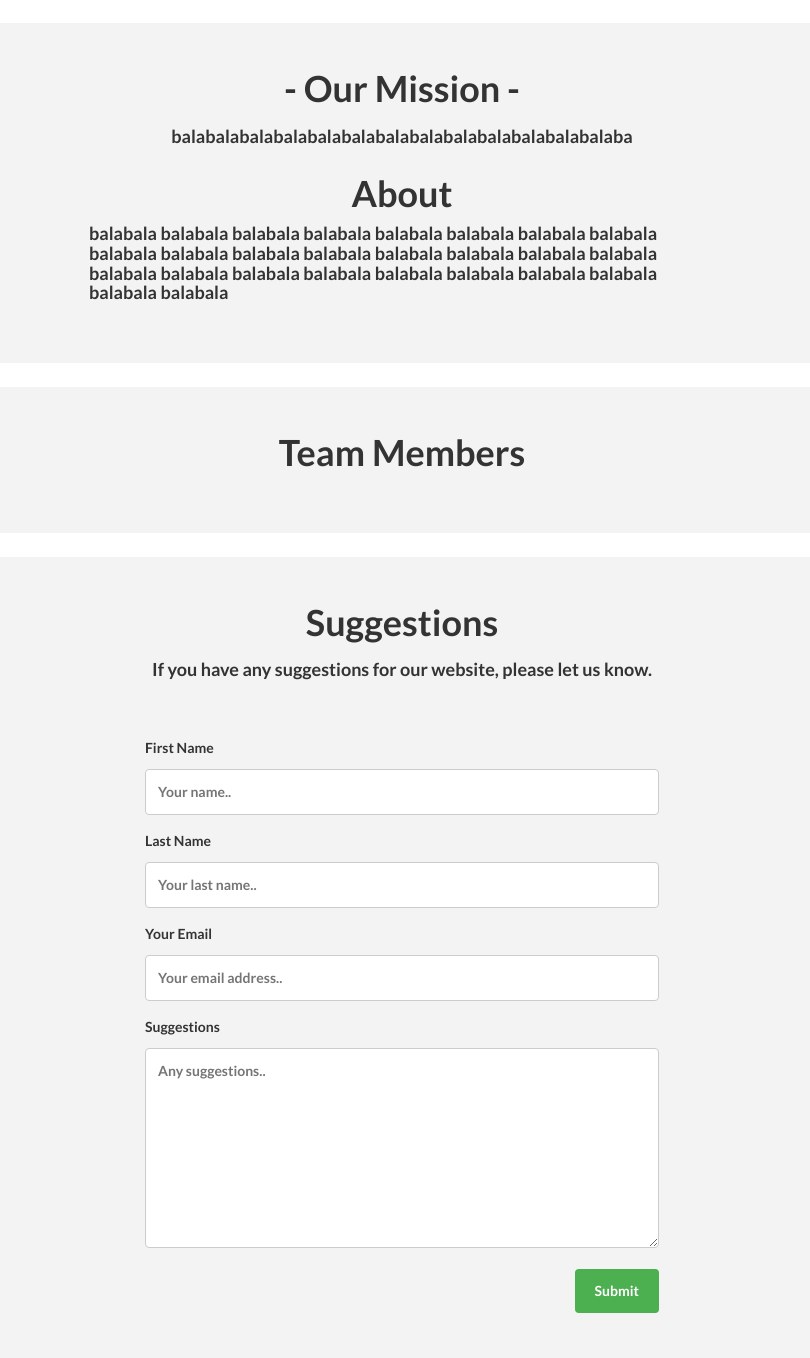
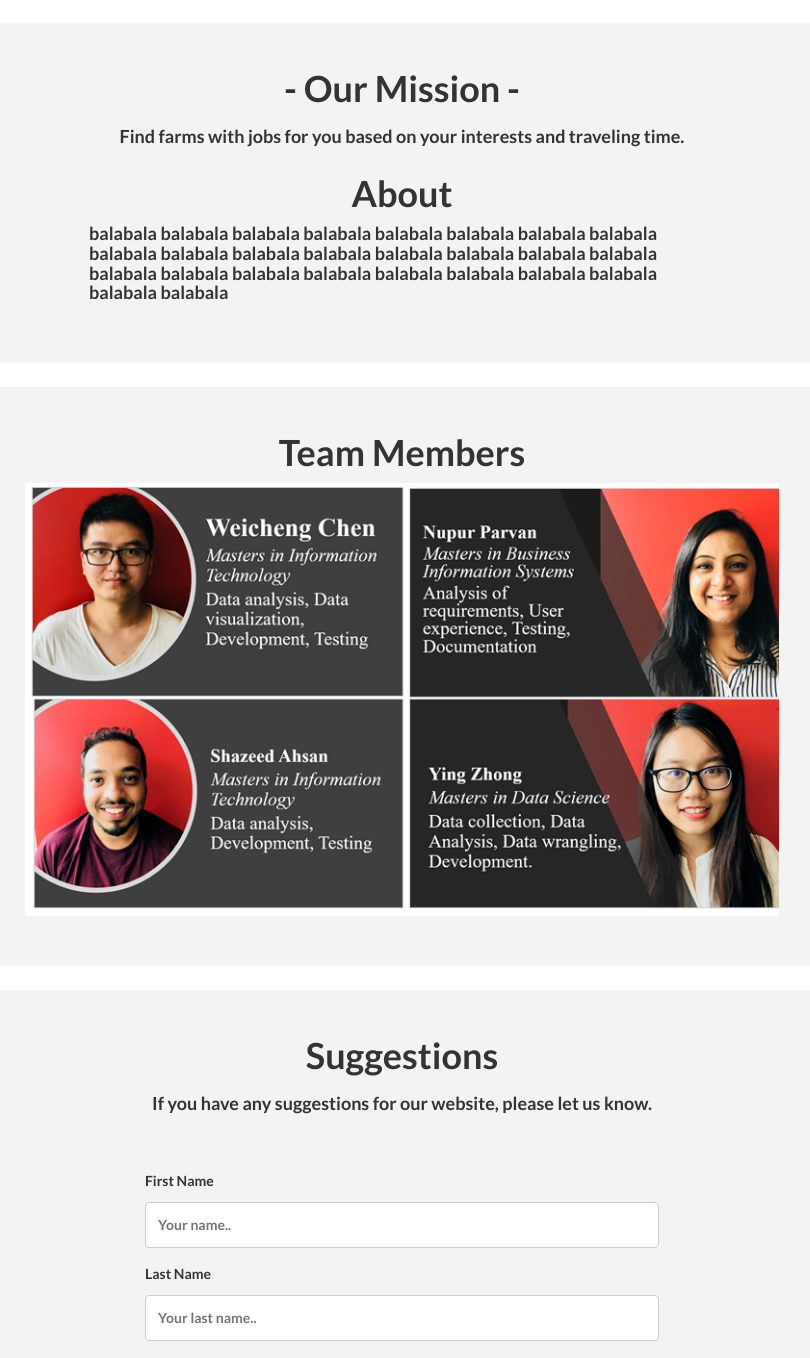
Before and after one commit to WessonChen/TripNPick, an ASP.NET MVC app: page /Home/AboutUS in a window 1280 px wide. Shown: the part 51-1409 px from the top of the page, without its empty margins (238-1048 px from the left). Run offline with ASP.NET Core 8 and stand-ins for ASP.NET MVC 5, Linux system fonts and the light colour scheme; the project's own start-up code is not run; a stand-in starts its controllers and pages; some libraries are stand-ins or nearby versions.

Commit message:
About page

```diff
--- a/TripNPick/Controllers/MapController.cs
+++ b/TripNPick/Controllers/MapController.cs
@@ -151,6 +151,7 @@ namespace TripNPick.Controllers
             var predicate = PredicateBuilder.New<suburb_harvest>();
             foreach (string month in months)
             {
+                Debug.WriteLine(month);
                 switch (month)
                 {
                     case "january":
--- a/TripNPick/Views/Home/AboutUS.cshtml
+++ b/TripNPick/Views/Home/AboutUS.cshtml
@@ -9,7 +9,7 @@
 <div class="container" style="padding-top:74px; width:80%">
     <div class="section1">
         <h1>- Our Mission -</h1>
-        <h4>balabalabalabalabalabalabalabalabalabalabalabalabalaba</h4>
+        <h4>Find farms with jobs for you based on your interests and traveling time.</h4>
         <h1>About</h1>
         <h4 style="text-align:left; padding: 0 64px;">
             balabala balabala balabala balabala balabala balabala balabala balabala balabala balabala balabala balabala balabala balabala balabala balabala balabala balabala balabala balabala balabala balabala balabala balabala balabala balabala
@@ -18,6 +18,7 @@
 
     <div class="section2">
         <h1>Team Members</h1>
+        <img src="~/img/team.png" class="img-responsive center-block"/>
     </div>
 
     <div class="section3">
```
Also changed, not shown: TripNPick/TripNPick.csproj, TripNPick/img/team.png (added).
